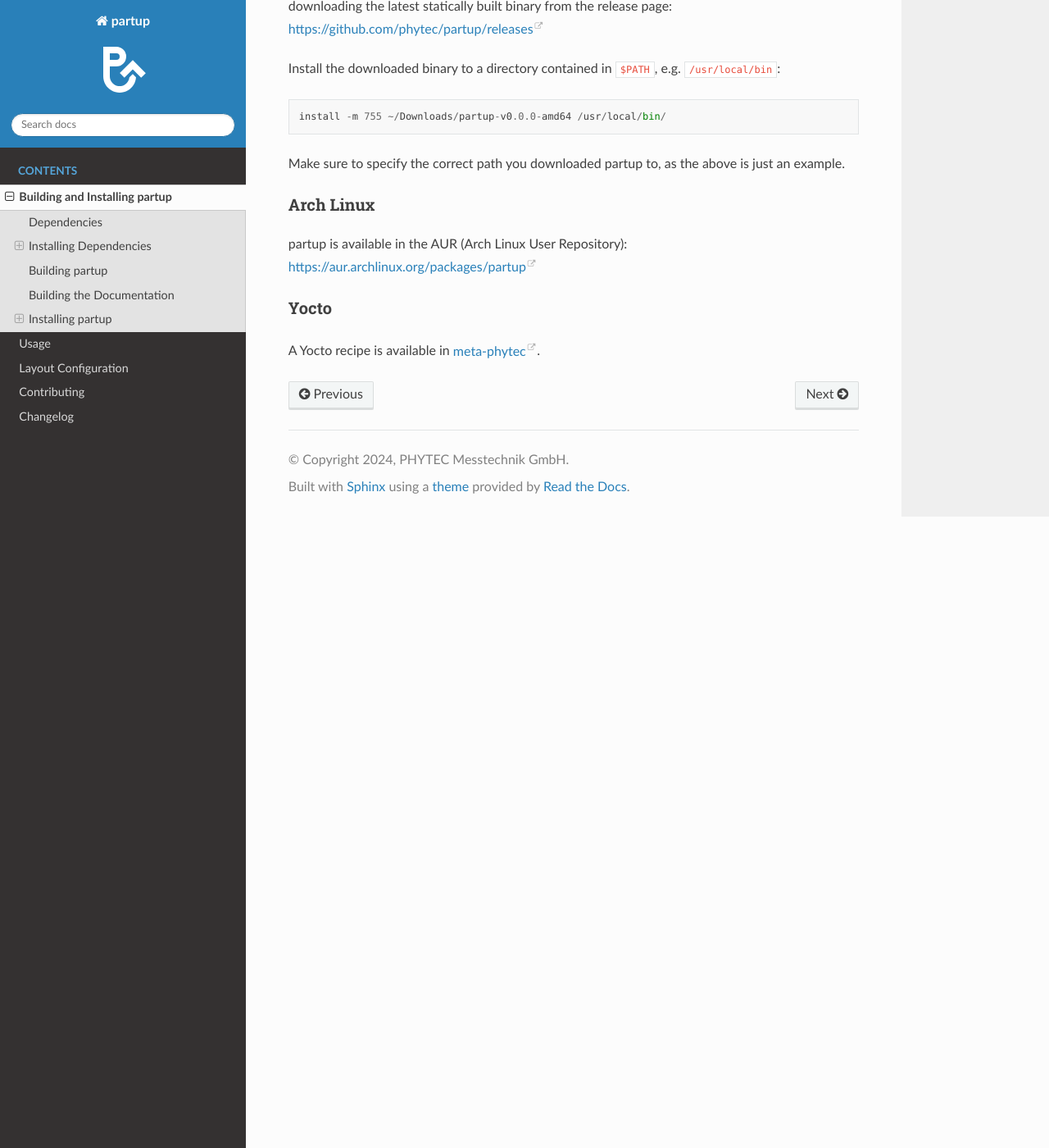
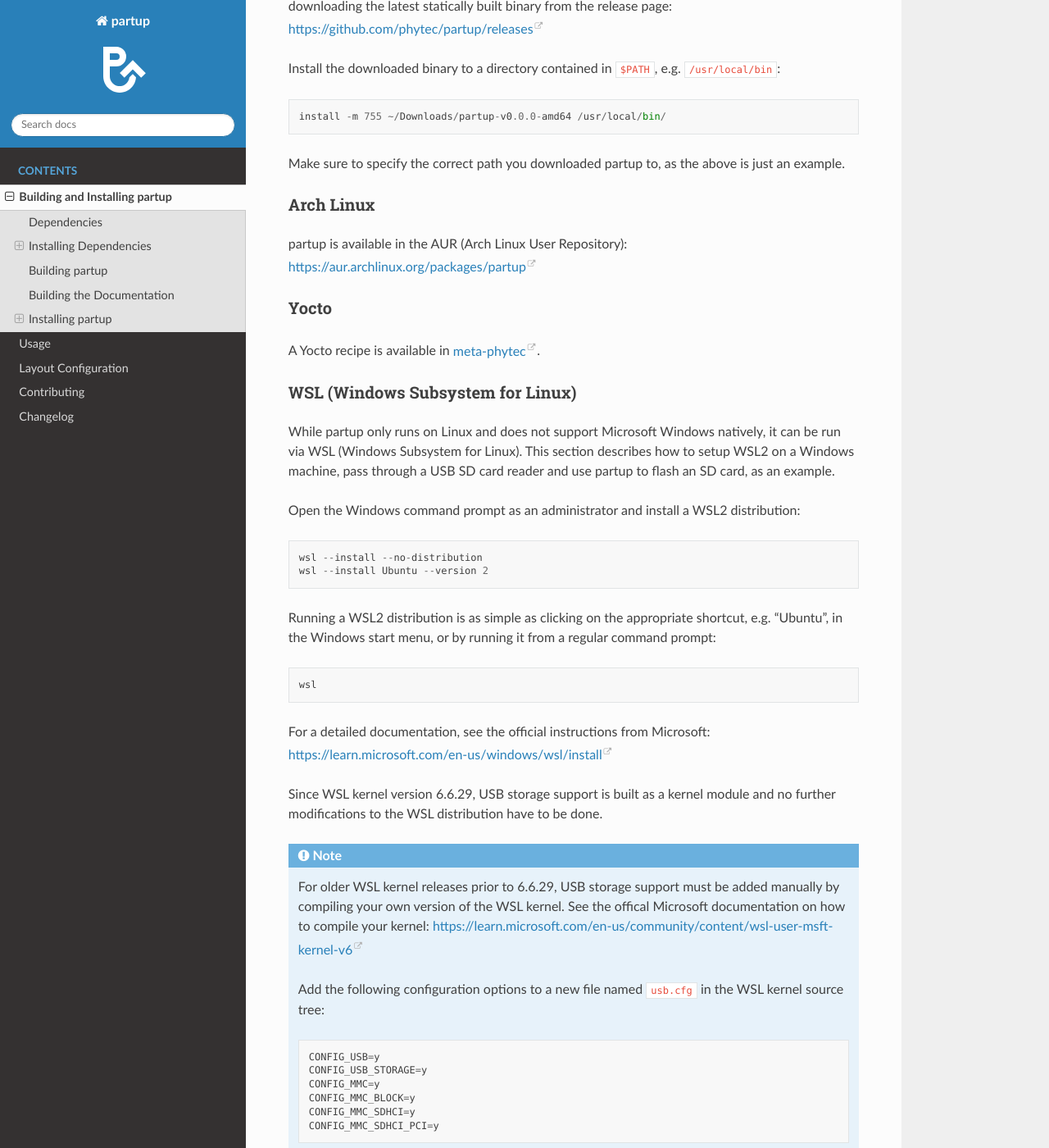
Before and after one commit to phytec/partup, a Sphinx documentation site: the page built from doc/build-install.rst, in a window 1280 px wide and 1400 px high, scrolled down 1980 px. Shown: the whole window at 82% size. Built offline with Sphinx 7.4.7 and the Read the Docs theme 3.1.0, drawn with Linux system fonts in a browser that asks for light colours; some of the changed text lies outside the part shown.

Commit message:
doc: build-install: Describe building in WSL2
Describe how to build and install partup in Windows' Subsystem for Linux
(WSL).

Signed-off-by: Martin Schwan <m.schwan@phytec.de>

```diff
--- a/doc/build-install.rst
+++ b/doc/build-install.rst
@@ -107,3 +107,89 @@
 
 A Yocto recipe is available in `meta-phytec
 <https://git.phytec.de/meta-phytec/tree/recipes-support/partup>`_.
+
+WSL (Windows Subsystem for Linux)
+..................................
+
+While partup only runs on Linux and does not support Microsoft Windows natively,
+it can be run via WSL (Windows Subsystem for Linux). This section describes how
+to setup WSL2 on a Windows machine, pass through a USB SD card reader and use
+partup to flash an SD card, as an example.
+
+Open the Windows command prompt as an administrator and install a WSL2
+distribution::
+
+   wsl --install --no-distribution
+   wsl --install Ubuntu --version 2
+
+Running a WSL2 distribution is as simple as clicking on the appropriate
+shortcut, e.g. "Ubuntu", in the Windows start menu, or by running it from a
+regular command prompt::
+
+   wsl
+
+For a detailed documentation, see the official instructions from Microsoft:
+https://learn.microsoft.com/en-us/windows/wsl/install
+
+Since WSL kernel version 6.6.29, USB storage support is built as a kernel module
+and no further modifications to the WSL distribution have to be done.
+
+.. note::
+   For older WSL kernel releases prior to 6.6.29, USB storage support must be
+   added manually by compiling your own version of the WSL kernel. See the
+   offical Microsoft documentation on how to compile your kernel:
+   https://learn.microsoft.com/en-us/community/content/wsl-user-msft-kernel-v6
+
+   Add the following configuration options to a new file named ``usb.cfg`` in
+   the WSL kernel source tree::
+
+      CONFIG_USB=y
+      CONFIG_USB_STORAGE=y
+      CONFIG_MMC=y
+      CONFIG_MMC_BLOCK=y
+      CONFIG_MMC_SDHCI=y
+      CONFIG_MMC_SDHCI_PCI=y
+
+   Clone the WSL kernel, install dependencies, merge the ``usb.cfg`` config
+   fragment and compile the kernel::
+
+      sudo apt update
+      sudo apt upgrade
+      sudo apt install build-essential flex bison dwarves libssl-dev libelf-dev
+      cpio qemu-utils pahole
+      git clone https://github.com/microsoft/WSL2-Linux-Kernel.git --depth=1 -b linux-msft-wsl-5.15.y ~/kernel
+      cd ~/kernel
+      ./scripts/kconfig/merge_config.sh Microsoft/config-wsl usb.cfg
+      make -j$(nproc) KCONFIG_CONFIG=Microsoft/config-wsl
+      make INSTALL_MOD_PATH="$PWD/modules" modules_install
+      cp arch/x86/boot/bzImage /mnt/c/
+
+   Add the following content to the file ``%USERPROFILE%\.wslconfig``::
+
+      [wsl2]
+      kernel=C:\\bzImage
+
+To pass through USB storage devices, like an SD card reader, to the WSL
+distribution, install `usbipd-win <https://github.com/dorssel/usbipd-win>`_. As
+an administrator in a Windows command prompt, do::
+
+   winget install usbipd
+
+Find the desired USB device and its bus ID::
+
+   usbipd list
+
+Bind the USB device (replace ``<BUSID>`` with the correct bus ID from above,
+e.g. ``2-1``)::
+
+   usbipd bind -b <BUSID>
+
+Each time the WSL distribution is started, the USB device has to be attached. In
+a regular Windows command prompt, execute::
+
+   usbipd attach -w -b <BUSID>
+
+To automatically attach a USB device usbipd, `wsl-usb-gui
+<https://gitlab.com/alelec/wsl-usb-gui>`_ can be used. usbipd itself probably
+`will not support this feature
+<https://github.com/dorssel/usbipd-win/issues/371#issuecomment-1120202537>`_.
```
